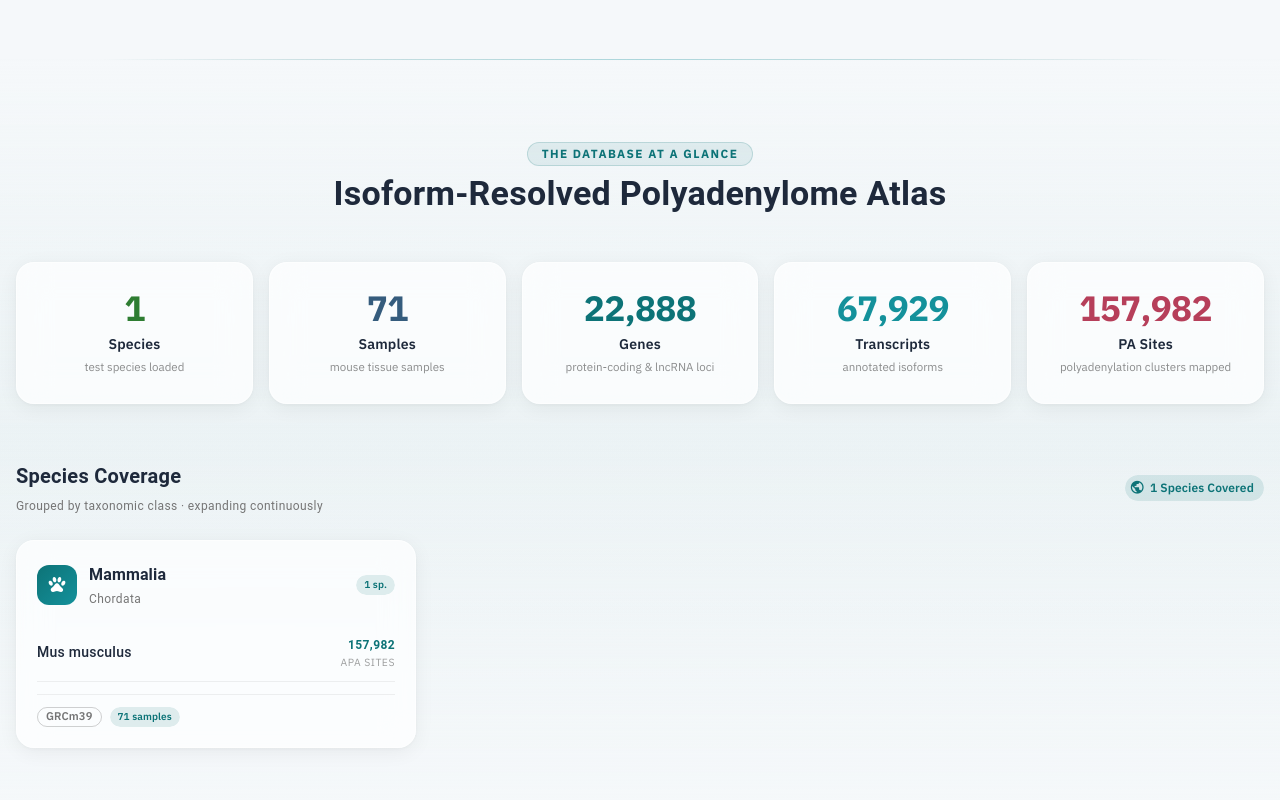
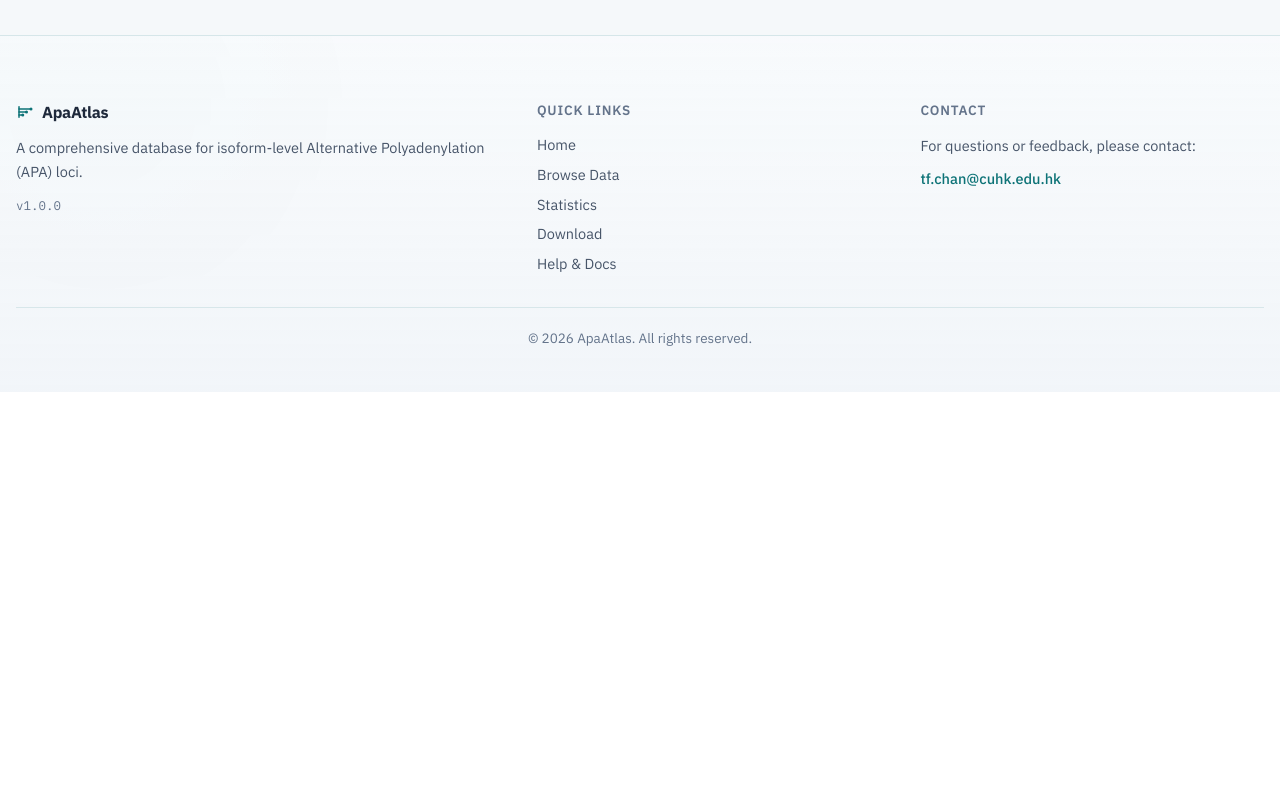
Before and after one commit to zjzace/IsoAPA, a Vue app in the folder frontend/: page / in a window 1280 px wide. Shown: the part 1300-2100 px from the top of the page. After the commit the page ends 1692 px from the top, so only its background shows below. Built offline with nearby package versions, Linux system fonts and the light colour scheme.

Commit message:
Refine home page APA overview

```diff
--- a/frontend/src/views/Home.vue
+++ b/frontend/src/views/Home.vue
@@ -55,11 +55,10 @@
       <v-container>
         <div class="text-center mb-12">
           <div class="section-eyebrow mb-2">What is Isoform-Level APA?</div>
-          <h2 class="text-h4 font-weight-bold mb-3">One Gene · Multiple 3′ Ends</h2>
+          <h2 class="text-h4 font-weight-bold mb-3">Isoform-Resolved 3′ End Variation</h2>
           <p class="text-body-1 text-grey-darken-1" style="max-width: 720px; margin: 0 auto;">
-            A single gene produces multiple mRNA isoforms by selecting distinct
-            <strong>polyadenylation sites (PAS)</strong> in the 3′ UTR. These isoforms share the same
-            coding sequence but differ in 3′ UTR length — and therefore in their post-transcriptional regulatory landscape.
+            ApaAtlas maps polyadenylation sites to individual transcript isoforms, revealing alternative
+            3′ end usage that is hidden by gene-level summaries.
           </p>
         </div>
 
@@ -68,7 +67,7 @@
           <v-col cols="12" lg="6" class="d-flex flex-column col-diagram">
             <div class="apa-diagram-card flex-grow-1 pa-6">
               <div class="d-flex justify-space-between align-center mb-6">
-                <h3 class="text-h6 font-weight-bold">Same Gene · Two Distinct 3′ Ends</h3>
+                <h3 class="text-h6 font-weight-bold">Same Isoform Structure · Alternative 3′ Ends</h3>
                 <div class="diagram-legend">
                   <div class="legend-item">
                     <div class="legend-color-box bg-teal-gradient"></div>
@@ -173,86 +172,6 @@
       </v-container>
     </section>
 
-    <!-- ── Section Divider ──────────────────────────────────── -->
-    <div class="section-divider" aria-hidden="true"></div>
-
-    <!-- Database at a Glance -->
-    <section class="glance-section py-16">
-      <v-container>
-
-        <!-- Header -->
-        <div class="text-center mb-12">
-          <div class="section-eyebrow mb-2">The Database at a Glance</div>
-          <h2 class="text-h4 font-weight-bold mb-3">Isoform-Resolved Polyadenylome Atlas</h2>
-        </div>
-
-        <!-- Stats: 5 glassmorphism cards -->
-        <div class="stats-glass-row mb-14">
-          <div v-for="stat in dbStats" :key="stat.label" class="stat-glass-card">
-            <div class="stat-glass-number font-weight-black" :style="{ color: stat.color }">
-              {{ stat.displayValue }}
-            </div>
-            <div class="stat-glass-label">{{ stat.label }}</div>
-            <div class="stat-glass-desc">{{ stat.desc }}</div>
-          </div>
-        </div>
-
-        <!-- Taxonomy Breakdown -->
-        <div class="d-flex align-center justify-space-between flex-wrap ga-2 mb-6">
-          <div>
-            <h3 class="text-h6 font-weight-bold mb-1">Species Coverage</h3>
-            <p class="text-caption text-grey-darken-1 mb-0">Grouped by taxonomic class · expanding continuously</p>
-          </div>
-          <v-chip color="primary" variant="tonal" size="small" prepend-icon="mdi-earth">
-            {{ dbStats.find(s => s.label === 'Species').displayValue }} Species Covered
-          </v-chip>
-        </div>
-
-        <v-row>
-          <v-col v-for="group in taxonomyGroups" :key="group.class" cols="12" sm="6" lg="4">
-            <div class="taxonomy-card pa-5">
-              <!-- Group header -->
-              <div class="d-flex align-center ga-3 mb-4">
-                <div class="taxonomy-icon-badge" :style="{ background: `linear-gradient(135deg, ${group.color}, ${group.colorAlt})` }">
-                  <v-icon :icon="group.icon" size="20" color="white"></v-icon>
-                </div>
-                <div class="flex-grow-1" style="min-width:0">
-                  <div class="text-subtitle-1 font-weight-bold">{{ group.class }}</div>
-                  <div class="text-caption text-grey-darken-1">{{ group.phylum }}</div>
-                </div>
-                <v-chip size="x-small" color="primary" variant="tonal">
-                  {{ group.species.length }} sp.
-                </v-chip>
-              </div>
-              <!-- Species rows -->
-              <div v-for="sp in group.species" :key="sp.latin" class="taxonomy-species-row d-flex align-center ga-3">
-                <div class="flex-grow-1" style="min-width:0">
-                  <div class="text-body-2 font-weight-medium">{{ sp.name }}</div>
-                  <div v-if="sp.latin" class="text-caption text-grey-darken-1 font-italic">{{ sp.latin }}</div>
-                </div>
-                <div class="text-right flex-shrink-0">
-                  <div class="text-caption font-weight-bold" :style="{ color: group.color }">{{ sp.apaSites }}</div>
-                  <div class="taxonomy-site-sublabel">APA sites</div>
-                </div>
-              </div>
-              <!-- Footer: assembly + sample count chips -->
-              <div class="taxonomy-footer mt-3 pt-3 d-flex flex-wrap ga-1 align-center">
-                <v-chip v-for="sp in group.species" :key="sp.assembly"
-                        size="x-small" variant="outlined" class="taxonomy-chip">
-                  {{ sp.assembly }}
-                </v-chip>
-                <v-chip v-for="sp in group.species" :key="sp.name + '-samples'"
-                        size="x-small" variant="tonal" color="primary" class="ml-1">
-                  {{ sp.samples }} samples
-                </v-chip>
-              </div>
-            </div>
-          </v-col>
-        </v-row>
-
-      </v-container>
-    </section>
-
   </div>
 </template>
 
@@ -282,28 +201,6 @@ const performSearch = () => {
     router.push('/search')
   }
 }
-
-// Database at a Glance — live counts from DB (updated 2026-04)
-const dbStats = [
-  { label: 'Species',     displayValue: '1',       desc: 'test species loaded',               color: '#2E7D32' },
-  { label: 'Samples',     displayValue: '71',      desc: 'mouse tissue samples',              color: '#355C7D' },
-  { label: 'Genes',       displayValue: '22,888',  desc: 'protein-coding & lncRNA loci',      color: '#0D7377' },
-  { label: 'Transcripts', displayValue: '67,929',  desc: 'annotated isoforms',                color: '#14919B' },
-  { label: 'PA Sites',    displayValue: '157,982', desc: 'polyadenylation clusters mapped',   color: '#B63F5A' },
-]
-
-const taxonomyGroups = [
-  {
-    icon: 'mdi-paw',
-    class: 'Mammalia',
-    phylum: 'Chordata',
-    color: '#0D7377',
-    colorAlt: '#14919B',
-    species: [
-      { name: 'Mus musculus', latin: '', assembly: 'GRCm39', apaSites: '157,982', samples: 71 },
-    ],
-  },
-]
 
 </script>
 
@@ -461,6 +358,7 @@ const taxonomyGroups = [
   align-items: center;
   position: relative;
   height: 24px;
+  margin-right: 12px;
 }
 
 .diagram-spine {
@@ -493,8 +391,8 @@ const taxonomyGroups = [
   z-index: 1;
 }
 
-.diagram-utr.short { width: 40px; }
-.diagram-utr.long { width: 140px; }
+.diagram-utr.short { width: 56px; }
+.diagram-utr.long { width: 168px; }
 
 .diagram-pas-marker {
   color: #B63F5A;
@@ -520,133 +418,4 @@ const taxonomyGroups = [
   }
 }
 
-/* ── Section Divider ──────────────────────────────────────── */
-.section-divider {
-  height: 1px;
-  margin: 0 8%;
-  background: linear-gradient(
-    90deg,
-    transparent 0%,
-    rgba(13, 115, 119, 0.18) 20%,
-    rgba(20, 145, 155, 0.32) 50%,
-    rgba(13, 115, 119, 0.18) 80%,
-    transparent 100%
-  );
-}
-
-/* ── Glance Section ───────────────────────────────────────── */
-.glance-section {
-  background: linear-gradient(
-    180deg,
-    rgb(var(--v-theme-background)) 0%,
-    rgba(13, 115, 119, 0.04) 50%,
-    rgb(var(--v-theme-background)) 100%
-  );
-  position: relative;
-}
-
-/* ── Stats Glass Row ──────────────────────────────────────── */
-.stats-glass-row {
-  display: grid;
-  grid-template-columns: repeat(5, 1fr);
-  gap: 16px;
-}
-
-@media (max-width: 959px) {
-  .stats-glass-row { grid-template-columns: repeat(3, 1fr); }
-}
-
-@media (max-width: 599px) {
-  .stats-glass-row { grid-template-columns: repeat(2, 1fr); }
-}
-
-.stat-glass-card {
-  border-radius: 18px;
-  background: rgba(255, 255, 255, 0.72);
-  backdrop-filter: blur(16px) saturate(150%);
-  -webkit-backdrop-filter: blur(16px) saturate(150%);
-  border: 1px solid rgba(255, 255, 255, 0.55);
-  box-shadow: 0 4px 20px rgba(0, 0, 0, 0.06), 0 1px 4px rgba(0, 0, 0, 0.04);
-  padding: 28px 16px;
-  text-align: center;
-  transition: transform 0.22s ease, box-shadow 0.22s ease;
-}
-
-.stat-glass-card:hover {
-  transform: translateY(-3px);
-  box-shadow: 0 10px 28px rgba(0, 0, 0, 0.09);
-}
-
-.stat-glass-number {
-  font-size: clamp(1.4rem, 2.8vw, 2.2rem);
-  line-height: 1;
-  overflow-wrap: break-word;
-  word-break: break-all;
-  margin-bottom: 8px;
-}
-
-.stat-glass-label {
-  font-size: 0.88rem;
-  font-weight: 600;
-  margin-bottom: 4px;
-  letter-spacing: 0.01em;
-}
-
-.stat-glass-desc {
-  font-size: 0.72rem;
-  color: rgba(0, 0, 0, 0.45);
-  line-height: 1.35;
-}
-
-/* ── Taxonomy Cards ───────────────────────────────────────── */
-.taxonomy-card {
-  border-radius: 18px;
-  background: rgba(255, 255, 255, 0.72);
-  backdrop-filter: blur(16px) saturate(150%);
-  -webkit-backdrop-filter: blur(16px) saturate(150%);
-  border: 1px solid rgba(255, 255, 255, 0.55);
-  box-shadow: 0 4px 20px rgba(0, 0, 0, 0.06), 0 1px 4px rgba(0, 0, 0, 0.04);
-  transition: transform 0.22s ease, box-shadow 0.22s ease;
-}
-
-.taxonomy-card:hover {
-  transform: translateY(-3px);
-  box-shadow: 0 10px 28px rgba(0, 0, 0, 0.09);
-}
-
-.taxonomy-icon-badge {
-  width: 40px;
-  height: 40px;
-  border-radius: 12px;
-  display: flex;
-  align-items: center;
-  justify-content: center;
-  flex-shrink: 0;
-}
-
-.taxonomy-species-row {
-  padding: 10px 0;
-  border-bottom: 1px solid rgba(0, 0, 0, 0.06);
-}
-
-.taxonomy-species-row:last-of-type {
-  border-bottom: none;
-}
-
-.taxonomy-site-sublabel {
-  font-size: 0.65rem;
-  color: rgba(0, 0, 0, 0.38);
-  text-transform: uppercase;
-  letter-spacing: 0.05em;
-}
-
-.taxonomy-footer {
-  border-top: 1px solid rgba(0, 0, 0, 0.06);
-}
-
-.taxonomy-chip {
-  border-color: rgba(0, 0, 0, 0.18) !important;
-  color: rgba(0, 0, 0, 0.54) !important;
-  font-size: 0.70rem !important;
-}
 </style>
```
